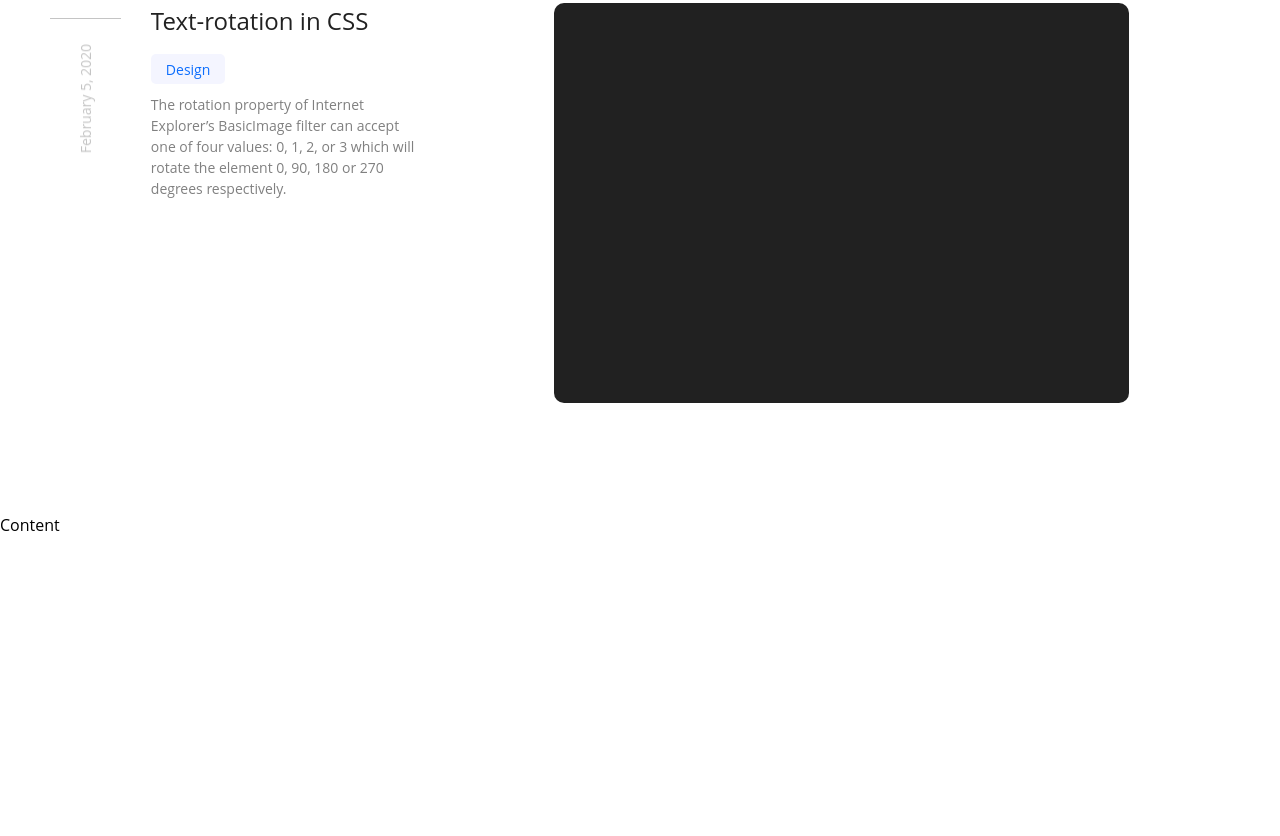
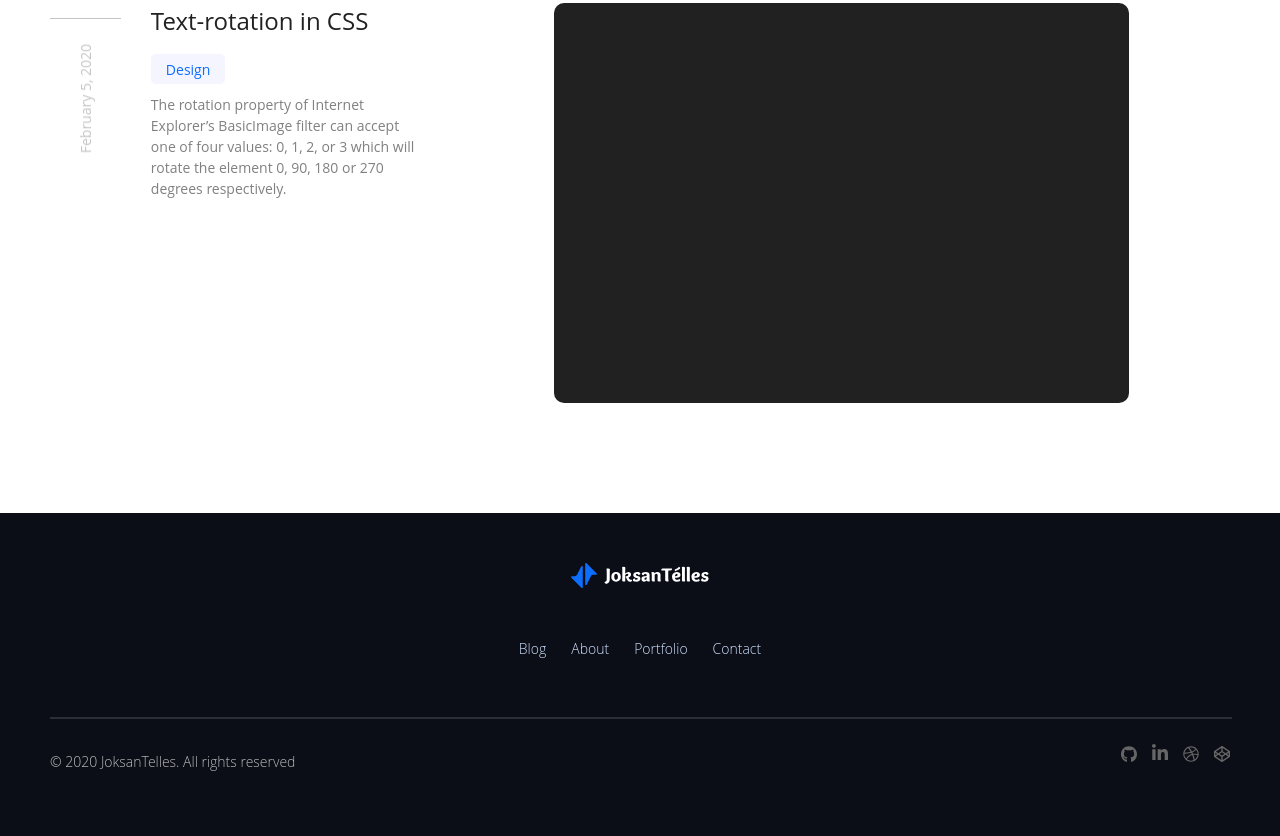
Before and after one commit to JoksanTelles/personal-site, a Gatsby site: page / in a window 1280 px wide. Shown: the part 2213-3049 px from the top of the page. Before the commit the page ends 2750 px from the top, so only its background shows below. Built offline with nearby package versions, Linux system fonts and the light colour scheme; Gatsby itself is replaced by a stand-in of ours.

Commit message:
Footer update

```diff
--- a/src/components/footer.js
+++ b/src/components/footer.js
@@ -1,8 +1,65 @@
 import React from 'react'
+import Link from "gatsby-link"
+import Logo from './icons/logo'
+import BrandGithub from "./icons/brandGithub.js"
+import BrandLinkedin from "./icons/brandLinkedin.js"
+import BrandDribbble from "./icons/brandDribbble.js"
+import BrandCodepen from "./icons/brandCodepen.js"
 
 const Footer = () => (
-    <footer>
-        Content
+    <footer className="Footer">
+        <div className="container">
+
+            <Link to="/" className="Logo">
+                <Logo />
+            </Link>
+
+            <div className="Links">
+                <Link to="/blog/">Blog</Link>
+                <Link to="/about/">About</Link>
+                <Link to="/portfolio/">Portfolio</Link>
+                <Link to="/contact/">Contact</Link>
+            </div>
+
+            <hr />
+
+            <p className="Copyrigth">© 2020 JoksanTelles. All rights reserved</p>
+
+            <SocialMedia>
+
+                <SocialIcon
+                    link="https://github.com/JoksanTelles/"
+                    icon={ <BrandGithub /> } />
+                <SocialIcon
+                    link="https://www.linkedin.com/in/joksantelles/"
+                    icon={ <BrandLinkedin /> } />
+                <SocialIcon
+                    link="https://www.linkedin.com/in/joksantelles/"
+                    icon={ <BrandDribbble /> } />
+                <SocialIcon
+                    link="https://www.linkedin.com/in/joksantelles/"
+                    icon={ <BrandCodepen /> } />
+
+            </SocialMedia>
+        </div>
     </footer>
 )
+
+// Social Icons - Block
+function SocialMedia( props ) {
+    return (
+        <div className="Social">{ props.children }</div>
+    )
+}
+
+// Social Icons - Element
+function SocialIcon({ link, icon }) {
+    return (
+        <div className="icon">
+            <a href={ link } target="_blank" rel="noreferrer" >
+                { icon }
+            </a>
+        </div>
+    )
+}
 export default Footer
--- a/src/styles/_layout.scss
+++ b/src/styles/_layout.scss
@@ -333,3 +333,128 @@
         }
     }
 }
+
+
+/* -------------------------------------------------
+   # Footer - Layout
+----------------------------------------------------*/
+.Footer {
+    padding: 25px;
+    background-color: #0B0D17;
+    width: 100%;
+
+    .container {
+        display: flex;
+        flex-direction: column;
+        align-items: center;
+        margin: 20px 0;
+    }
+    .Logo {
+        height: 25px;
+        margin-bottom: 10px;
+
+        svg {
+            height: 100%;
+            width: auto;
+        }
+    }
+    .Links {
+        display: flex;
+        flex-direction: column;
+        gap: 10px;
+        margin: 20px 0;
+        text-align: center;
+
+        a {
+            color: #D0E3FF;
+            font-weight: 300;
+            font-size: 14px;
+            transition: color 500ms;
+        }
+        a:hover {
+            color: #2c80ff;
+        }
+    }
+    hr {
+        border: 1px #ffffff22 solid;
+        width: 100%;
+    }
+    .Copyrigth {
+        font-size: 14px;
+        color: #bdbdbd;
+        font-weight: 300;
+        padding-top: 10px;
+        width: 100%;
+        text-align: center;
+    }
+    .Social {
+        display: flex;
+        gap: 15px;
+    }
+}
+
+.Footer g[label=JoksanTélles] path {
+    fill: white;
+}
+
+@media screen and (min-width: 576px) {
+    .Footer {
+        padding: 30px;
+
+        .container {
+            display: grid;
+            grid-column: 4;
+            grid-row: 5;
+            grid-template-columns: repeat(2, auto);
+            grid-template-rows: repeat(5, auto);
+        }
+        .Logo {
+            grid-row:    1 / 2;
+            grid-column: 1 / 3;
+            margin: auto;
+        }
+        .Links {
+            grid-row:    2 / 3;
+            grid-column: 1 / 3;
+            flex-direction: row;
+            gap: 25px;
+            margin: 30px auto;
+        }
+        hr {
+            grid-row:    3 / 4;
+            grid-column: 1 / 3;
+        }
+        .Copyrigth {
+            grid-row:    4 / 5;
+            grid-column: 1 / 2;
+            text-align: left;
+        }
+        .Social {
+            grid-row:    4 / 5;
+            grid-column: 2 / 3;
+            margin-left: auto;
+        }
+    }
+}
+@media screen and (min-width: 968px) {
+    .Footer {
+        padding: 40px;
+
+        .Links {
+            margin: 40px auto;
+        }
+    }
+}
+@media screen and (min-width: 1024px) {
+    .Footer {
+        padding: 50px;
+
+        .container {
+            max-width: 1200px;
+            margin: auto;
+        }
+        .Links {
+            margin: 50px auto;
+        }
+    }
+}
```
